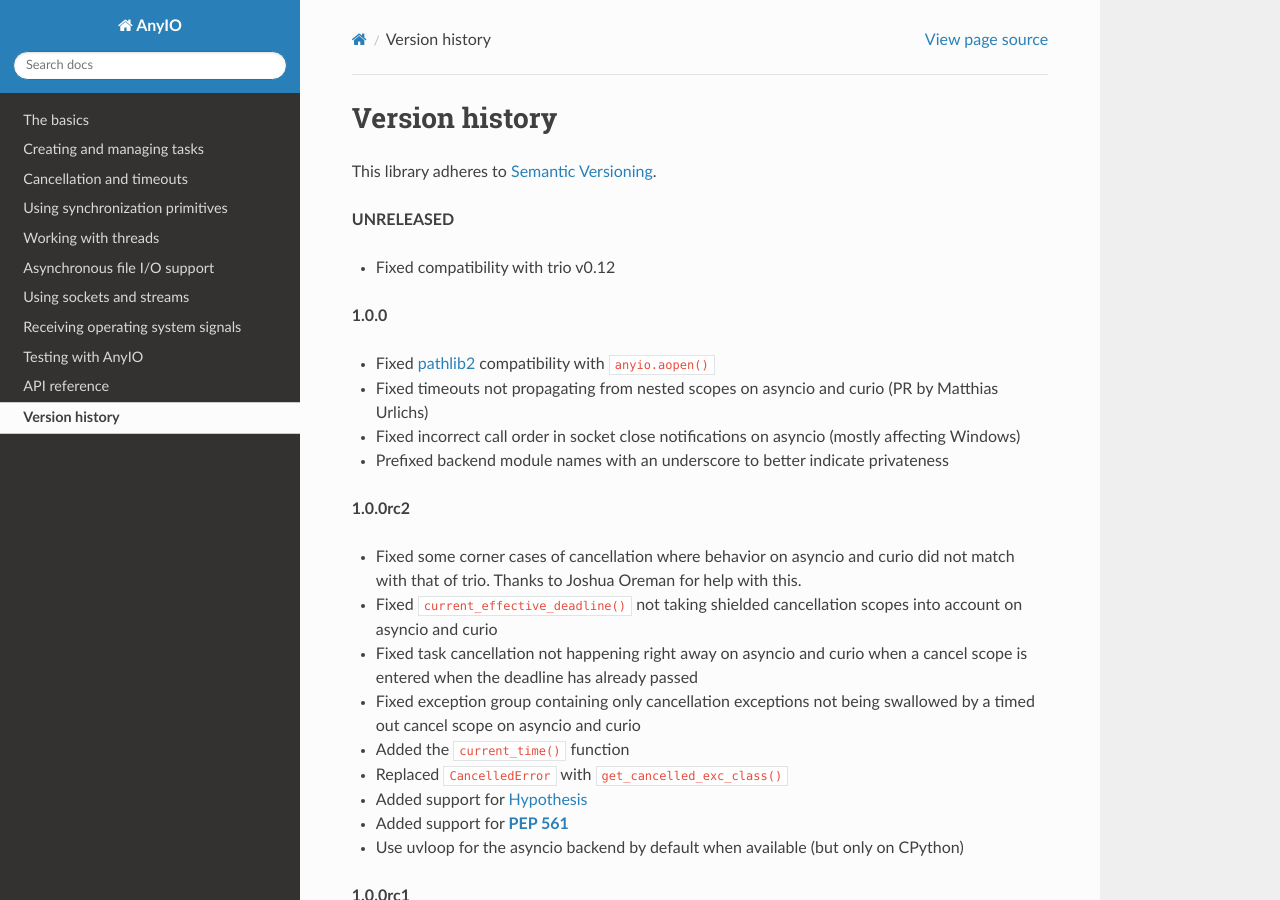
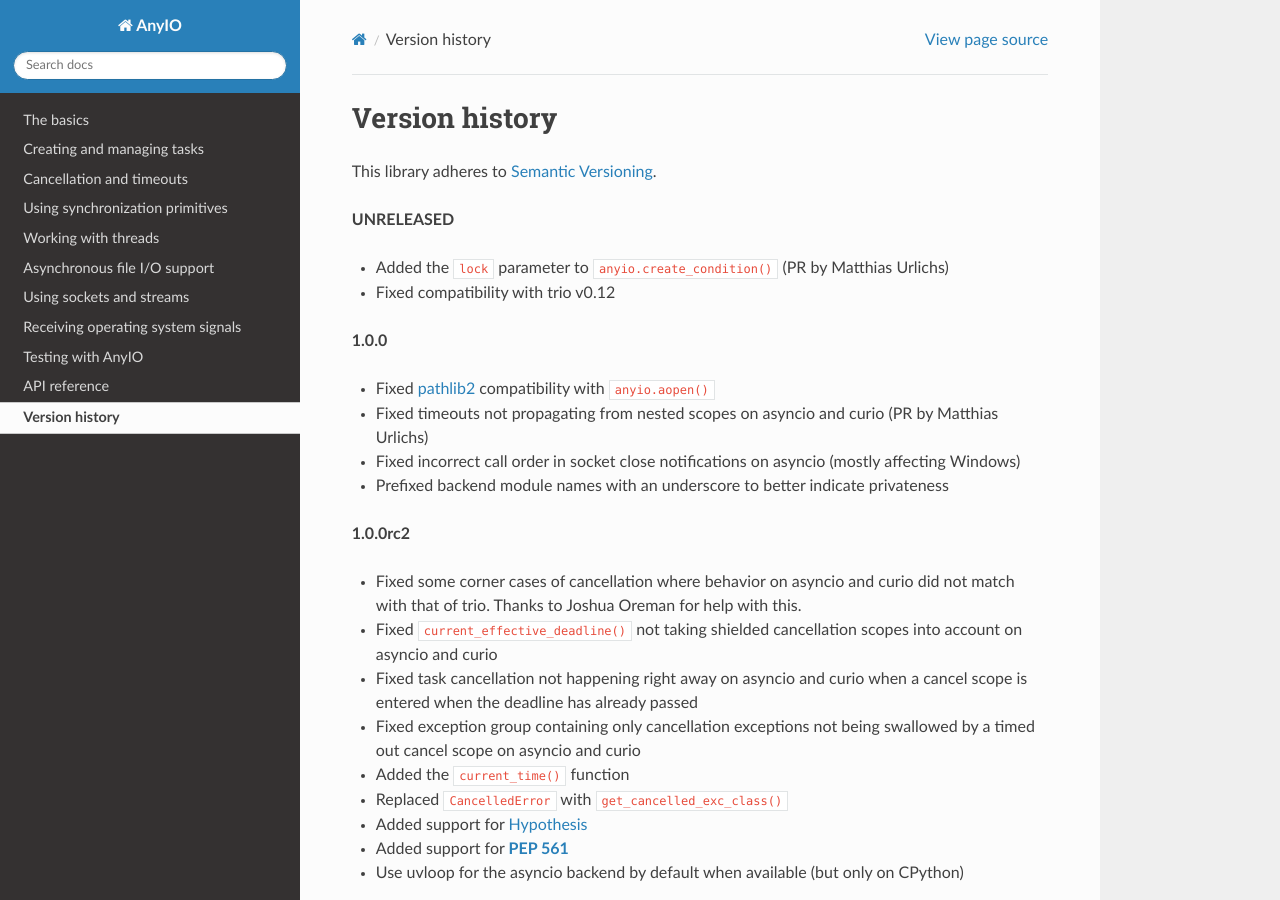
Before and after one commit to agronholm/anyio, a Sphinx documentation site: the page built from docs/versionhistory.rst, in a window 1280 px wide and 900 px high. Built offline with Sphinx 7.4.7 and the Read the Docs theme 2.0.0, drawn with Linux system fonts in a browser that asks for light colours.

Commit message:
Added changelog entry for PR #60

```diff
--- a/docs/versionhistory.rst
+++ b/docs/versionhistory.rst
@@ -5,6 +5,7 @@ This library adheres to `Semantic Versioning <http://semver.org/>`_.
 
 **UNRELEASED**
 
+- Added the ``lock`` parameter to ``anyio.create_condition()`` (PR by Matthias Urlichs)
 - Fixed compatibility with trio v0.12
 
 **1.0.0**
```
